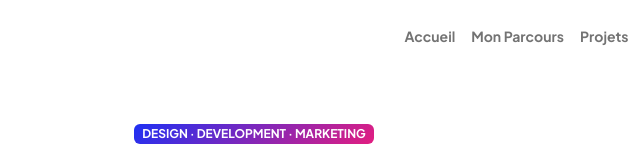
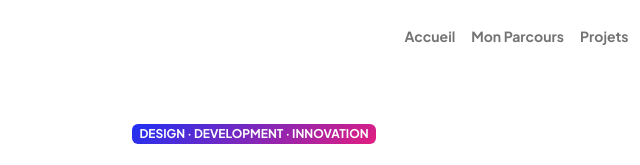
Before and after one commit to lisasugiyama/bootstrap, a plain HTML site: page index.html in a window 1280 px wide. Shown: the top 165 px of the page, 386-1026 px from the left. Drawn offline with nearby package versions, Linux system fonts and the light colour scheme.

Commit message:
Update index.html

```diff
--- a/index.html
+++ b/index.html
@@ -41,7 +41,7 @@
                         <div class="col-xxl-5">
                             <!-- Header text content-->
                             <div class="text-center text-xxl-start">
-                                <div class="badge bg-gradient-primary-to-secondary text-white mb-4"><div class="text-uppercase">Design &middot; Development &middot; Marketing</div></div>
+                                <div class="badge bg-gradient-primary-to-secondary text-white mb-4"><div class="text-uppercase">Design &middot; Development &middot; Innovation</div></div>
                                 <div class="fs-3 fw-light text-muted">Les apprentissages d'aujourd'hui sont</div>
                                 <h1 class="display-3 fw-bolder mb-5"><span class="text-gradient d-inline">les technologies de demain</span></h1>
                                 <div class="d-grid gap-3 d-sm-flex justify-content-sm-center justify-content-xxl-start mb-3">
```
